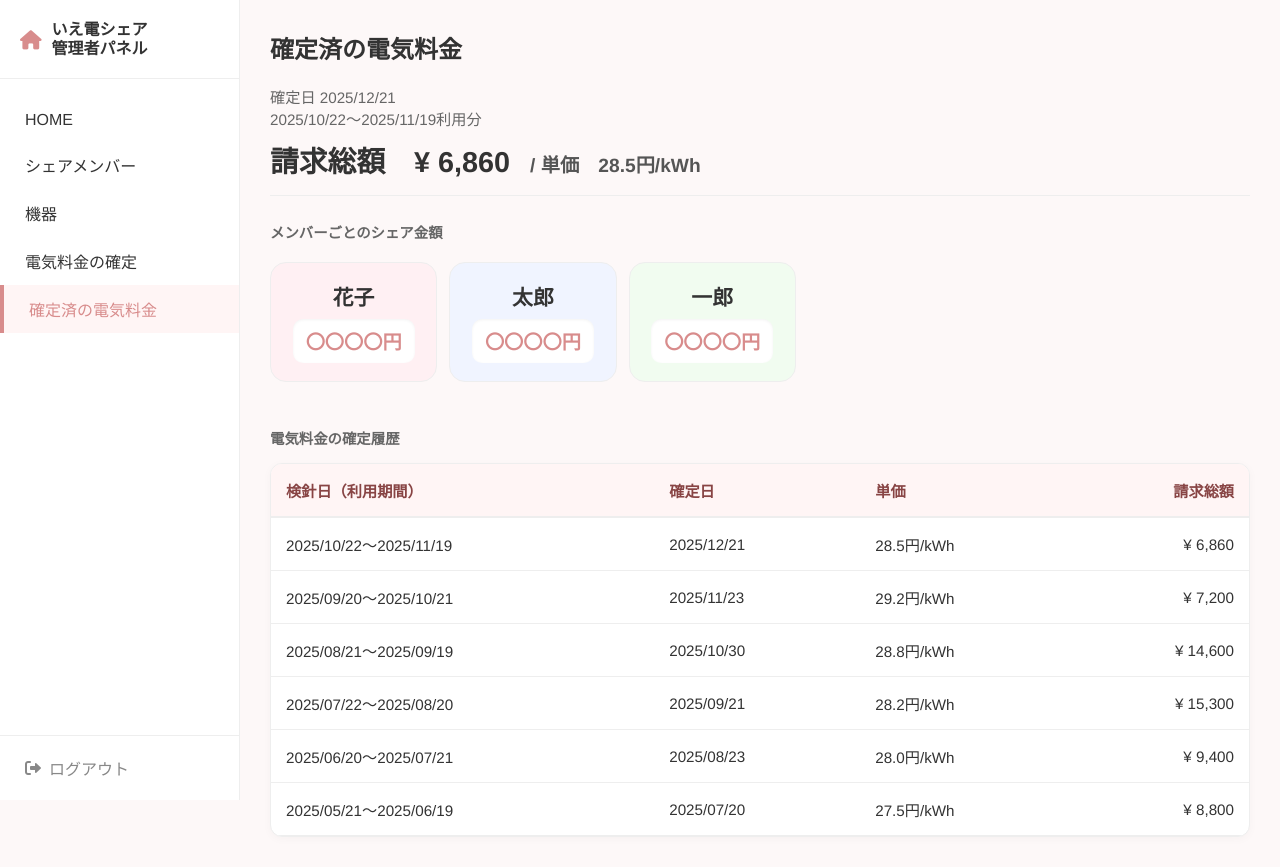
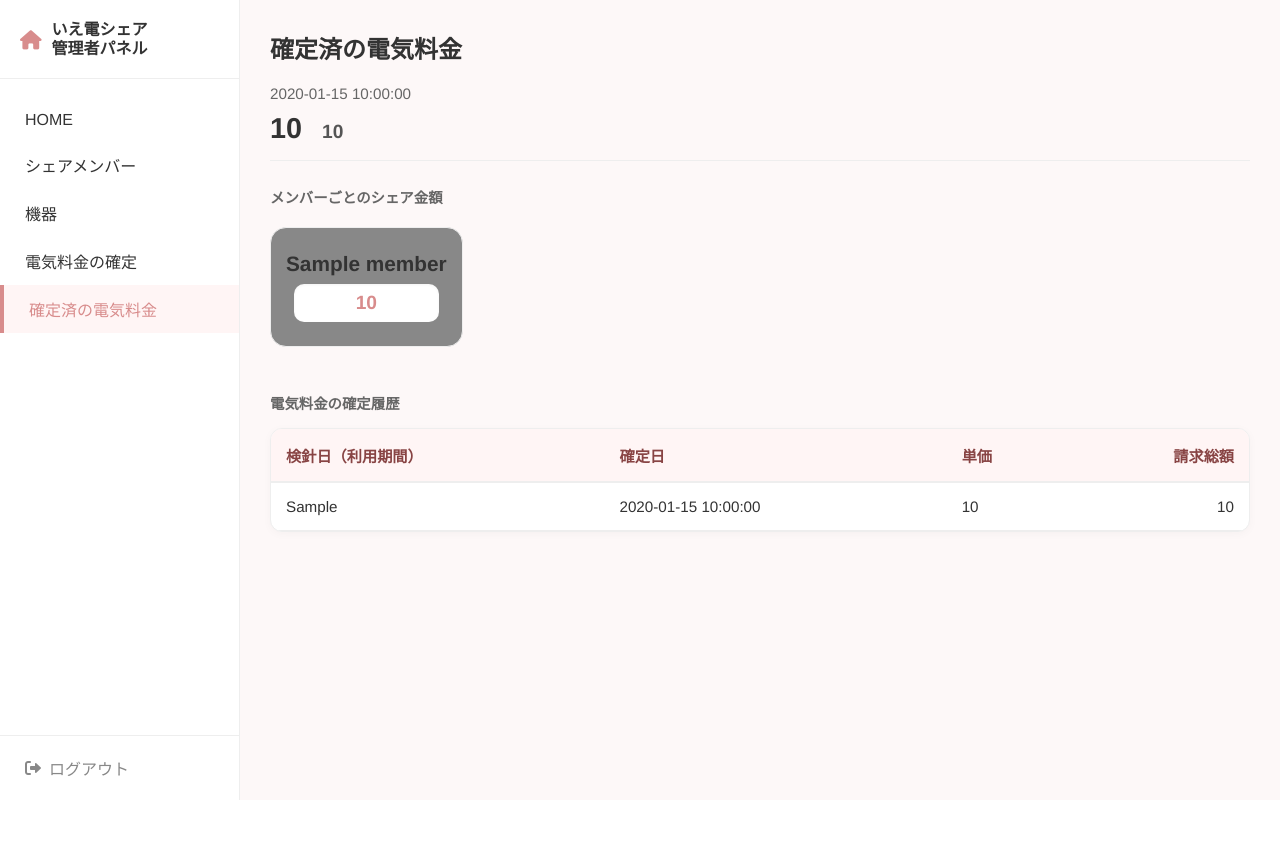
Before and after one commit to kubota-a/family-electricity-cost-share, a Python web app: template templates/admin_bills.html in a window 1280 px wide. After the commit the page ends 800 px from the top, so only its background shows below. Run offline with Jinja, Linux system fonts and the light colour scheme; the template is opened without the code that fills it: most values are stand-ins (such as "Sample title", 1, 10 or a date in 2020).

Commit message:
feat: 電気料金確定処理の保存と確定済み一覧の動的表示を実装

```diff
--- a/templates/admin_bills.html
+++ b/templates/admin_bills.html
@@ -174,28 +174,29 @@
 
         <!-- 確定日・請求総額 -->
         <div class="header-section">
-            <div class="date-summary">確定日 2025/12/21<br>2025/10/22〜2025/11/19利用分</div>
+            <div class="date-summary">{{ latest_date_summary|safe }}</div>
             <div class="price-summary">
-                <span class="total">請求総額　¥ 6,860</span>
-                <span class="unit-price">/ 単価　28.5円/kWh</span>
+                <span class="total">{{ latest_total_amount_display }}</span>
+                <span class="unit-price">{{ latest_unit_price_display }}</span>
             </div>
         </div>
 
         <div class="section-title">メンバーごとのシェア金額</div>
         <div class="carousel-container">
             <div class="carousel-wrapper" id="memberCarousel">
+                {% if member_cards %}
+                {% for member in member_cards %}
+                <div class="member-card" style="background-color: {{ member.member_color }};">
+                    <div class="member-name">{{ member.member_name }}</div>
+                    <div class="member-amount">{{ member.share_amount_display }}</div>
+                </div>
+                {% endfor %}
+                {% else %}
                 <div class="member-card card-hanako">
-                    <div class="member-name">花子</div>
-                    <div class="member-amount">〇〇〇〇円</div>
+                    <div class="member-name">-</div>
+                    <div class="member-amount">- - -円</div>
                 </div>
-                <div class="member-card card-taro">
-                    <div class="member-name">太郎</div>
-                    <div class="member-amount">〇〇〇〇円</div>
-                </div>
-                <div class="member-card card-ichiro">
-                    <div class="member-name">一郎</div>
-                    <div class="member-amount">〇〇〇〇円</div>
-                </div>
+                {% endif %}
             </div>
         </div>
 
@@ -211,42 +212,23 @@
                     </tr>
                 </thead>
                 <tbody>
+                    {% if history_rows %}
+                    {% for row in history_rows %}
                     <tr onclick="selectRow(this)">
-                        <td>2025/10/22〜2025/11/19</td>
-                        <td>2025/12/21</td>
-                        <td>28.5円/kWh</td>
-                        <td class="text-right">¥ 6,860</td>
+                        <td>{{ row.period_display }}</td>
+                        <td>{{ row.created_date_display }}</td>
+                        <td>{{ row.unit_price_display }}</td>
+                        <td class="text-right">{{ row.billing_amount_display }}</td>
                     </tr>
-                    <tr onclick="selectRow(this)">
-                        <td>2025/09/20〜2025/10/21</td>
-                        <td>2025/11/23</td>
-                        <td>29.2円/kWh</td>
-                        <td class="text-right">¥ 7,200</td>
+                    {% endfor %}
+                    {% else %}
+                    <tr>
+                        <td>- - - - / - - / - -～- - - - / - - / - -</td>
+                        <td>- - - - / - - / - -</td>
+                        <td>- - 円/kWh</td>
+                        <td class="text-right">¥ - - -</td>
                     </tr>
-                    <tr onclick="selectRow(this)">
-                        <td>2025/08/21〜2025/09/19</td>
-                        <td>2025/10/30</td>
-                        <td>28.8円/kWh</td>
-                        <td class="text-right">¥ 14,600</td>
-                    </tr>
-                    <tr onclick="selectRow(this)">
-                        <td>2025/07/22〜2025/08/20</td>
-                        <td>2025/09/21</td>
-                        <td>28.2円/kWh</td>
-                        <td class="text-right">¥ 15,300</td>
-                    </tr>
-                    <tr onclick="selectRow(this)">
-                        <td>2025/06/20〜2025/07/21</td>
-                        <td>2025/08/23</td>
-                        <td>28.0円/kWh</td>
-                        <td class="text-right">¥ 9,400</td>
-                    </tr>
-                    <tr onclick="selectRow(this)">
-                        <td>2025/05/21〜2025/06/19</td>
-                        <td>2025/07/20</td>
-                        <td>27.5円/kWh</td>
-                        <td class="text-right">¥ 8,800</td>
-                    </tr>
+                    {% endif %}
                 </tbody>
             </table>
         </div>
```
Also changed, not shown: app.py (+132 -7 lines), templates/admin_bill_confirm.html (+9 -0 lines).
